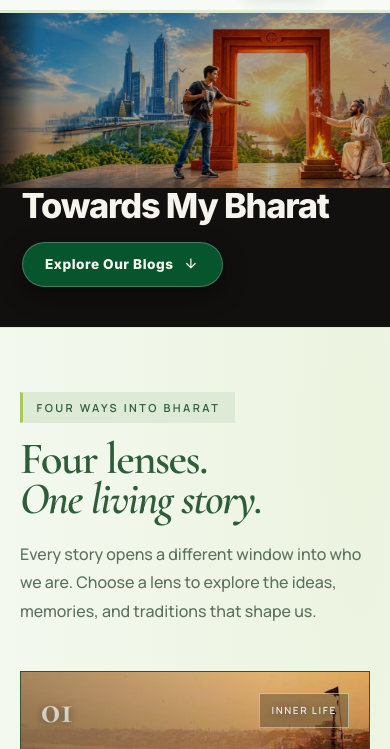
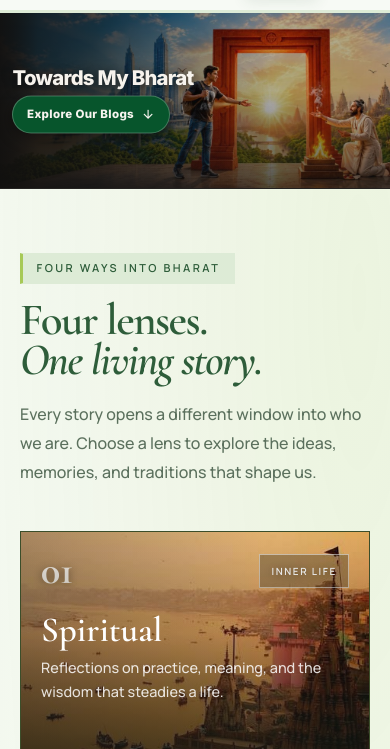
Before and after one commit to BharatArora12/TMB, a plain HTML site: page blog.html in a window 390 px wide. Shown: the part 69-818 px from the top of the page. Drawn offline with nearby package versions, Linux system fonts and the light colour scheme.

Commit message:
update the code work

```diff
--- a/about.css
+++ b/about.css
@@ -1141,7 +1141,8 @@ html[data-theme="dark"] .btn-outline-light:hover {
   left: clamp(1rem, 2.6vw, 3.25rem);
   z-index: 2;
   display: flex;
-  width: min(21%, 22rem);
+  width: auto;
+  max-width: min(35%, 26rem);
   flex-direction: column;
   align-items: flex-start;
   gap: clamp(0.65rem, 1.2vw, 1rem);
@@ -1276,84 +1277,82 @@ html[data-theme="dark"] .btn-outline-light:hover {
 }
 
 @media (max-width: 767px) {
-  /* 1. Mobile blog hero container - clean dark ground, natural flow */
+  /* 1. Mobile blog hero container - natural flow with zero black void below image */
   .blog-page-image-hero,
   .blog-editable-about-hero.blog-page-image-hero {
     min-height: auto !important;
-    display: flex !important;
-    flex-direction: column !important;
-    justify-content: flex-start !important;
-    align-items: stretch !important;
-    padding: 0 0 2.5rem 0 !important;
+    display: block !important;
+    padding: 0 !important;
     position: relative !important;
     background-color: #11100F !important;
     overflow: hidden !important;
+    border-bottom: 1px solid rgba(247, 244, 239, 0.08) !important;
   }
 
-  /* 2. Artwork clearly displayed in full color with zero cropping or grayscale */
+  /* 2. Artwork fully seen from edge to edge with zero cropping or distortion */
   .blog-page-hero-artwork {
     position: relative !important;
     inset: auto !important;
     display: block !important;
     width: 100% !important;
     height: auto !important;
-    max-height: 48vh !important;
-    object-fit: cover !important;
-    object-position: center center !important;
-    filter: none !important; /* Full, vivid, crystal-clear color */
+    max-height: none !important;
+    object-fit: contain !important;
+    filter: none !important;
     z-index: 1 !important;
   }
 
-  /* 3. Subtle edge blend at bottom of artwork without obscuring image */
+  /* 3. Cinematic overlay: keeps artwork vivid and clear while providing high text contrast */
   .blog-page-image-hero::after {
     position: absolute !important;
-    top: 0 !important;
-    left: 0 !important;
-    right: 0 !important;
-    bottom: 0 !important;
+    inset: 0 !important;
     z-index: 2 !important;
     background: linear-gradient(
-      to bottom,
-      transparent 0%,
-      transparent 55%,
-      rgba(17, 16, 15, 0.5) 75%,
-      #11100F 95%,
-      #11100F 100%
+      to right,
+      rgba(17, 16, 15, 0.88) 0%,
+      rgba(17, 16, 15, 0.65) 24%,
+      rgba(17, 16, 15, 0.28) 48%,
+      transparent 70%
+    ),
+    linear-gradient(
+      to top,
+      rgba(17, 16, 15, 0.60) 0%,
+      transparent 55%
     ) !important;
     content: "" !important;
     pointer-events: none !important;
   }
 
-  /* 4. Content container positioned directly beneath the artwork */
+  /* 4. Text and CTA button overlaid directly on top of the image */
   .blog-page-hero-content {
-    position: relative !important;
-    top: auto !important;
-    left: auto !important;
-    transform: none !important;
-    width: 100% !important;
-    max-width: 100% !important;
-    padding: 1.25rem 1.35rem 0 1.35rem !important;
-    margin-top: -1.25rem !important;
+    position: absolute !important;
+    top: 50% !important;
+    left: clamp(0.75rem, 3.2vw, 1.35rem) !important;
+    transform: translateY(-50%) !important;
+    width: auto !important;
+    max-width: clamp(170px, 50%, 250px) !important;
+    padding: 0 !important;
+    margin: 0 !important;
     z-index: 3 !important;
     display: flex !important;
     flex-direction: column !important;
     align-items: flex-start !important;
-    justify-content: flex-start !important;
-    gap: 1.15rem !important;
+    justify-content: center !important;
+    gap: clamp(0.4rem, 1.8vw, 0.75rem) !important;
     box-sizing: border-box !important;
   }
 
-  /* 5. Bold high-impact editorial headline */
+  /* 5. Bold high-impact editorial headline matching slider style */
   .blog-page-hero-title {
     font-family: 'Inter', -apple-system, BlinkMacSystemFont, 'Manrope', sans-serif !important;
-    font-size: clamp(2.15rem, 8.5vw, 3.2rem) !important;
+    font-size: clamp(1.25rem, 5.2vw, 1.85rem) !important;
     font-weight: 800 !important;
-    line-height: 1.05 !important;
+    line-height: 1.08 !important;
     letter-spacing: -0.035em !important;
     color: #F7F3ED !important;
     margin: 0 !important;
     white-space: normal !important;
-    text-shadow: none !important;
+    text-shadow: 0 2px 12px rgba(0, 0, 0, 0.7) !important;
   }
 
   /* 6. Pill CTA button */
@@ -1361,20 +1360,24 @@ html[data-theme="dark"] .btn-outline-light:hover {
     display: inline-flex !important;
     align-items: center !important;
     justify-content: center !important;
-    gap: 0.55rem !important;
-    padding: 0.65rem 1.4rem !important;
+    gap: 0.4rem !important;
+    padding: clamp(0.42rem, 1.5vw, 0.6rem) clamp(0.85rem, 2.5vw, 1.15rem) !important;
     border-radius: 9999px !important;
     background: #07552c !important;
     border: 1px solid rgba(247, 244, 239, 0.25) !important;
-    box-shadow: 0 8px 24px rgba(0, 0, 0, 0.45) !important;
+    box-shadow: 0 4px 16px rgba(0, 0, 0, 0.45) !important;
     color: #F7F4EF !important;
     font-family: 'Inter', sans-serif !important;
-    font-size: 0.85rem !important;
+    font-size: clamp(0.72rem, 2.2vw, 0.82rem) !important;
     font-weight: 700 !important;
-    letter-spacing: 0.04em !important;
+    letter-spacing: 0.03em !important;
     text-decoration: none !important;
     white-space: nowrap !important;
     transition: all 0.2s ease !important;
+  }
+
+  .blog-page-hero-cta-link .material-symbols-outlined {
+    font-size: clamp(0.95rem, 2.8vw, 1.1rem) !important;
   }
 
   .blog-page-hero-cta-link:hover,
--- a/blog.html
+++ b/blog.html
@@ -17,7 +17,7 @@
   <script src="theme.js"></script>
   <script src="page-transitions.js" defer></script>
   <link rel="stylesheet" href="style.css?v=42">
-  <link rel="stylesheet" href="about.css?v=16">
+  <link rel="stylesheet" href="about.css?v=18">
 </head>
 
 <body>
```
